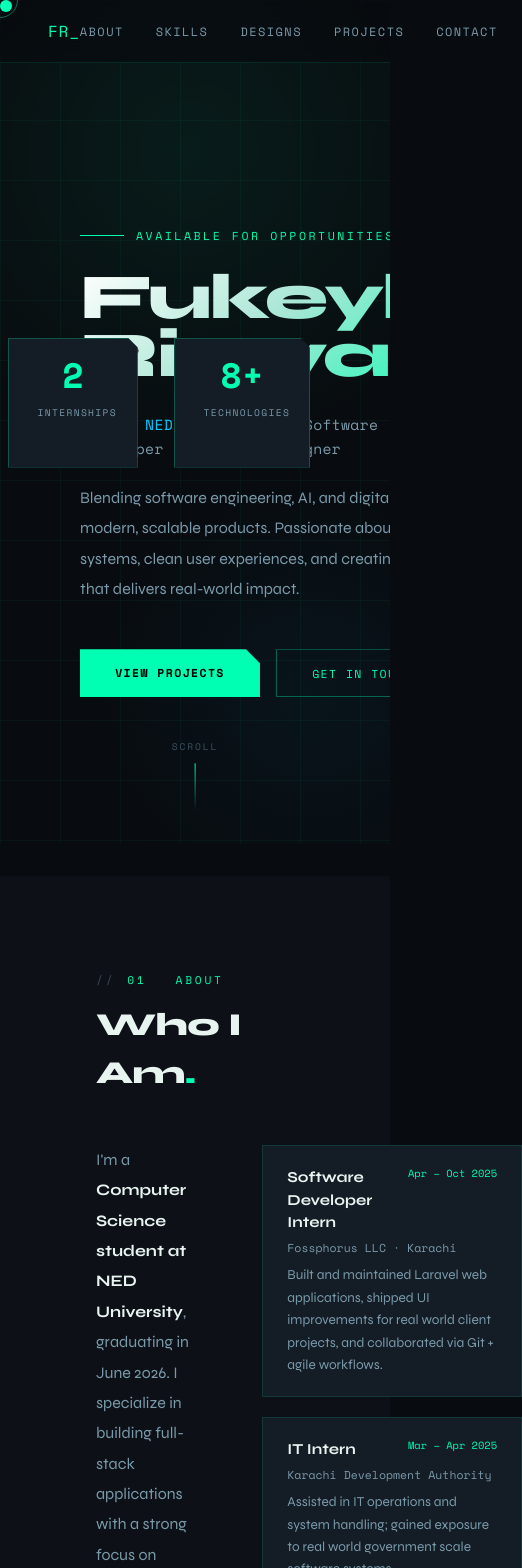
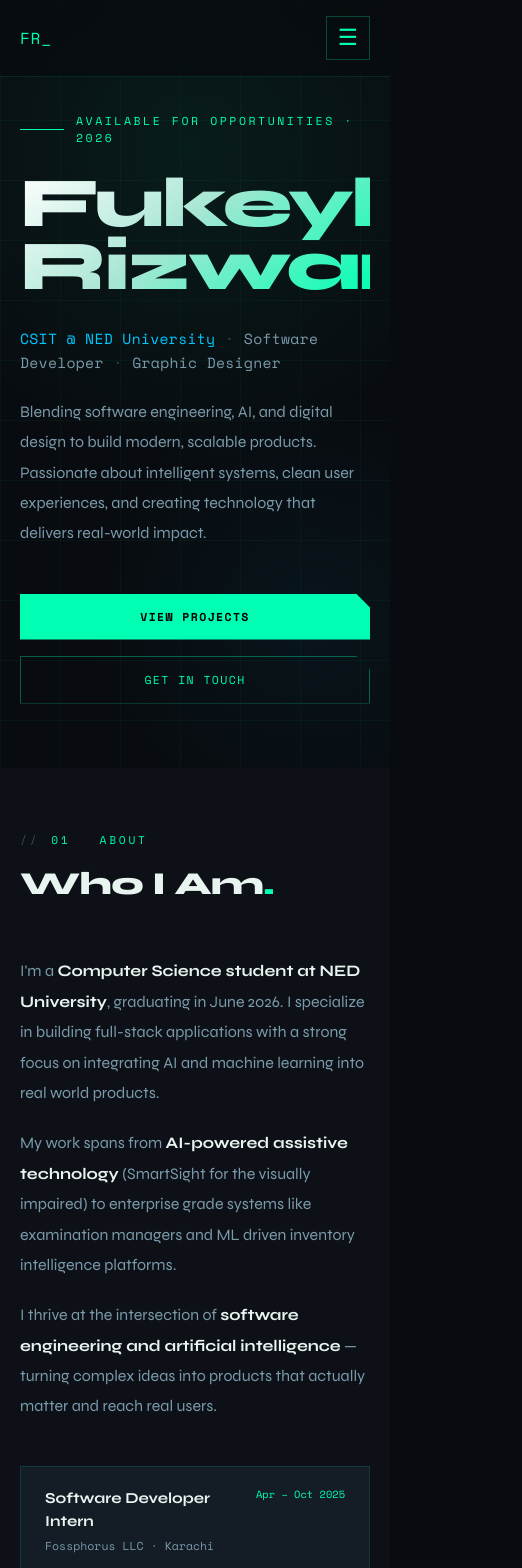
Before and after one commit to fukeyha2003/Fukeyha-portfolio, a Next.js app: page / in a window 390 px wide. Shown: the top 1568 px of the page, 522 px wide, since content can reach past the window. Built offline with nearby package versions, Linux system fonts and the light colour scheme.

Commit message:
redeploy

```diff
--- a/app/globals.css
+++ b/app/globals.css
@@ -85,3 +85,131 @@ body {
   background: rgba(0, 255, 178, 0.2);
   color: var(--accent);
 }
+.navbar {
+  position: fixed;
+  top: 0;
+  width: 100%;
+  z-index: 100;
+  padding: 1.2rem 3rem;
+  display: flex;
+  align-items: center;
+  justify-content: space-between;
+  backdrop-filter: blur(16px);
+  border-bottom: 0.5px solid var(--border);
+}
+
+.logo {
+  font-family: var(--font-mono);
+  font-size: 1rem;
+  color: var(--accent);
+  letter-spacing: 0.05em;
+}
+
+.desktop-nav {
+  display: flex;
+  gap: 2rem;
+  list-style: none;
+}
+
+.desktop-nav a,
+.mobile-nav a {
+  color: var(--muted);
+  text-decoration: none;
+  font-family: var(--font-mono);
+  font-size: 0.75rem;
+  letter-spacing: 0.12em;
+  text-transform: uppercase;
+}
+
+.mobile-menu-btn {
+  display: none;
+  background: transparent;
+  border: 1px solid var(--border2);
+  color: var(--accent);
+  font-size: 1.4rem;
+  padding: 0.25rem 0.7rem;
+}
+
+.mobile-nav {
+  position: absolute;
+  top: 100%;
+  left: 1rem;
+  right: 1rem;
+  background: rgba(8, 11, 15, 0.98);
+  border: 1px solid var(--border);
+  display: flex;
+  flex-direction: column;
+  gap: 1rem;
+  padding: 1.25rem;
+}
+
+@media (max-width: 768px) {
+  body {
+    cursor: auto;
+  }
+
+  .cursor-dot,
+  .cursor-ring {
+    display: none;
+  }
+
+  .navbar {
+    padding: 1rem 1.25rem !important;
+  }
+
+  .desktop-nav {
+    display: none !important;
+  }
+
+  .mobile-menu-btn {
+    display: block;
+  }
+
+  .hero-section {
+    padding: 7rem 1.25rem 4rem !important;
+    min-height: auto !important;
+  }
+
+  .hero-content {
+    max-width: 100% !important;
+    padding-top: 0 !important;
+  }
+
+  .hero-stats {
+    display: none !important;
+  }
+
+  .scroll-indicator {
+    display: none !important;
+  }
+  .hero-buttons {
+    flex-direction: column !important;
+  }
+
+  .hero-buttons a {
+    width: 100%;
+    text-align: center;
+  }
+
+  .responsive-section {
+    padding: 4rem 1.25rem !important;
+    margin: 0 auto !important;
+  }
+
+  .responsive-grid-2,
+  .project-grid,
+  .design-grid,
+  .contact-grid,
+  .contact-form-grid {
+    grid-template-columns: 1fr !important;
+    gap: 1.5rem !important;
+  }
+
+  h1 {
+    font-size: clamp(3rem, 18vw, 4.5rem) !important;
+  }
+
+  h2 {
+    font-size: 2rem !important;
+  }
+}
--- a/components/About.jsx
+++ b/components/About.jsx
@@ -54,7 +54,7 @@ export default function About() {
   const { ref, inView } = useInView({ triggerOnce: true, threshold: 0.1 })
 
   return (
-    <section id="about" style={{ background: 'var(--bg2)',padding: '6rem', maxWidth: 1200, margin: '2rem auto' }}>
+    <section id="about" className="responsive-section" style={{ background: 'var(--bg2)',padding: '6rem', maxWidth: 1200, margin: '2rem auto' }}>
       <div
         ref={ref}
         style={{
@@ -76,7 +76,7 @@ export default function About() {
         </h2>
       </div>
 
-      <div style={{ display: 'grid', gridTemplateColumns: '1fr 1fr', gap: '4rem', alignItems: 'start' }}>
+      <div className="responsive-grid-2" style={{ display: 'grid', gridTemplateColumns: '1fr 1fr', gap: '4rem', alignItems: 'start' }}>
         <div>
           {[
             <>I'm a <strong style={{ color: 'var(--text)' }}>Computer Science student at NED University</strong>, graduating in June 2026. I specialize in building full-stack applications with a strong focus on integrating AI and machine learning into real world products.</>,
--- a/components/Contact.jsx
+++ b/components/Contact.jsx
@@ -49,7 +49,7 @@ const handleSubmit = async (e) => {
   }
 
   return (
-    <section id="contact" style={{ padding: '6rem', maxWidth: 1200, margin: '0 auto' }}>
+    <section id="contact" className="responsive-section" style={{ padding: '6rem', maxWidth: 1200, margin: '0 auto' }}>
       <div
         ref={ref}
         style={{
@@ -73,7 +73,7 @@ const handleSubmit = async (e) => {
           I'm graduating June 2026 and open to full-time roles, internships, and interesting collaborations.
         </p>
 
-        <div style={{ display: 'grid', gridTemplateColumns: '1fr 1fr', gap: '4rem', alignItems: 'start' }}>
+        <div className="contact-grid" style={{ display: 'grid', gridTemplateColumns: '1fr 1fr', gap: '4rem', alignItems: 'start' }}>
           {/* Contact Info */}
           <div>
             {[
@@ -111,7 +111,7 @@ const handleSubmit = async (e) => {
 
           {/* Contact Form */}
           <form onSubmit={handleSubmit} style={{ display: 'flex', flexDirection: 'column', gap: '1rem' }}>
-            <div style={{ display: 'grid', gridTemplateColumns: '1fr 1fr', gap: '1rem' }}>
+            <div className="contact-form-grid" style={{ display: 'grid', gridTemplateColumns: '1fr 1fr', gap: '1rem' }}>
               <div>
                 <label style={{ fontFamily: 'var(--font-mono)', fontSize: '0.65rem', color: 'var(--muted)', letterSpacing: '0.1em', textTransform: 'uppercase', display: 'block', marginBottom: '0.5rem' }}>Name</label>
                 <input
--- a/components/DesignerSkills.jsx
+++ b/components/DesignerSkills.jsx
@@ -126,7 +126,7 @@ export default function DesignerSkills() {
   const { ref, inView } = useInView({ triggerOnce: true, threshold: 0.1 })
 
   return (
-    <section id="designs" style={{ background: 'var(--bg2)', padding: '6rem 4rem' }}>
+    <section id="designs" className="responsive-section" style={{ background: 'var(--bg2)', padding: '6rem 4rem' }}>
       <div style={{ maxWidth: 1200, margin: '0 auto' }}>
         <div
           ref={ref}
@@ -157,7 +157,7 @@ export default function DesignerSkills() {
           </p>
         </div>
 
-        <div style={{
+        <div className="design-grid" style={{
           display: 'grid',
           gridTemplateColumns: 'repeat(auto-fit, minmax(260px, 1fr))',
           gap: '1.5rem',
--- a/components/Hero.jsx
+++ b/components/Hero.jsx
@@ -23,6 +23,7 @@ export default function Hero() {
 
   return (
     <section
+       className="hero-section"
       style={{
         minHeight: '100vh',
         display: 'flex',
@@ -58,7 +59,7 @@ export default function Hero() {
       }} />
 
       {/* MAIN CONTENT */}
-      <div style={{ position: 'relative', zIndex: 1, maxWidth: 780, paddingTop: '80px' }}>
+      <div className="hero-content" style={{ position: 'relative', zIndex: 1, maxWidth: 780, paddingTop: '80px' }}>
 
         {/* Tag */}
         <div
@@ -129,7 +130,7 @@ export default function Hero() {
         </p>
 
         {/* Buttons */}
-        <div className="hero-reveal" style={{ display: 'flex', gap: '1rem', flexWrap: 'wrap' }}>
+        <div className="hero-reveal hero-buttons" style={{ display: 'flex', gap: '1rem', flexWrap: 'wrap' }}>
           <a
             href="#projects"
             style={{
@@ -191,19 +192,16 @@ export default function Hero() {
       </div>
 
       {/* STAT CARDS */}
-      <div
-  className="hero-reveal"
+    <div
+  className="hero-reveal hero-stats"
   style={{
     position: "absolute",
     right: "5rem",
     top: "40%",
-    transform: "none",
     display: "flex",
     flexDirection: "row",
     gap: "2.25rem",
     zIndex: 1,
-    opacity: 1,
-    transition: "opacity 0.7s, transform 0.7s",
   }}
 >
         {stats.map(s => (
@@ -243,7 +241,7 @@ export default function Hero() {
       </div>
 
       {/* SCROLL INDICATOR */}
-      <div style={{
+      <div  className="scroll-indicator" style={{
         position: 'absolute',
         bottom: '2.5rem',
         left: '50%',
--- a/components/Navbar.jsx
+++ b/components/Navbar.jsx
@@ -1,13 +1,11 @@
 'use client'
 import { useEffect, useState } from 'react'
-import Link from 'next/link'
 
 const links = [
   { href: '#about', label: 'About' },
   { href: '#skills', label: 'Skills' },
   { href: '#designs', label: 'Designs' },
   { href: '#projects', label: 'Projects' },
-
   { href: '#contact', label: 'Contact' },
 ]
 
@@ -22,62 +20,32 @@ export default function Navbar() {
   }, [])
 
   return (
-    <nav
-      style={{
-        position: 'fixed', top: 0, width: '100%', zIndex: 100,
-        padding: '1.2rem 3rem',
-        display: 'flex', alignItems: 'center', justifyContent: 'space-between',
-        background: scrolled ? 'rgba(8,11,15,0.92)' : 'rgba(8,11,15,0.7)',
-        backdropFilter: 'blur(16px)',
-        borderBottom: '0.5px solid var(--border)',
-        transition: 'background 0.3s',
-      }}
-    >
-      <div style={{ fontFamily: 'var(--font-mono)', fontSize: '1rem', color: 'var(--accent)', letterSpacing: '0.05em' }}>
-        FR_
-      </div>
+    <nav className="navbar" style={{
+      background: scrolled ? 'rgba(8,11,15,0.92)' : 'rgba(8,11,15,0.7)',
+    }}>
+      <div className="logo">FR_</div>
 
-      {/* Desktop links */}
-      <ul style={{ display: 'flex', gap: '2rem', listStyle: 'none' }} className="hidden md:flex">
+      <ul className="desktop-nav">
         {links.map(l => (
           <li key={l.href}>
-            <a
-              href={l.href}
-              style={{
-                color: 'var(--muted)', textDecoration: 'none',
-                fontFamily: 'var(--font-mono)', fontSize: '0.75rem',
-                letterSpacing: '0.12em', textTransform: 'uppercase',
-                transition: 'color 0.2s',
-                cursor: 'none',
-              }}
-              onMouseEnter={e => (e.target.style.color = 'var(--accent)')}
-              onMouseLeave={e => (e.target.style.color = 'var(--muted)')}
-            >
-              {l.label}
-            </a>
+            <a href={l.href}>{l.label}</a>
           </li>
         ))}
       </ul>
 
-      {/* Download CV button */}
-      {/* <a
-        href="/Fukeyha_Rizwan_CV.pdf"
-        download
-        className="clip-btn"
-        style={{
-          fontFamily: 'var(--font-mono)', fontSize: '0.7rem',
-          color: 'var(--accent)', letterSpacing: '0.12em',
-          textTransform: 'uppercase', textDecoration: 'none',
-          border: '1px solid var(--border2)',
-          padding: '0.5rem 1.1rem',
-          transition: 'background 0.2s',
-          cursor: 'none',
-        }}
-        onMouseEnter={e => (e.currentTarget.style.background = 'rgba(0,255,178,0.08)')}
-        onMouseLeave={e => (e.currentTarget.style.background = 'transparent')}
-      >
-        Download CV
-      </a> */}
+      <button className="mobile-menu-btn" onClick={() => setMenuOpen(!menuOpen)}>
+        {menuOpen ? '×' : '☰'}
+      </button>
+
+      {menuOpen && (
+        <div className="mobile-nav">
+          {links.map(l => (
+            <a key={l.href} href={l.href} onClick={() => setMenuOpen(false)}>
+              {l.label}
+            </a>
+          ))}
+        </div>
+      )}
     </nav>
   )
 }
--- a/components/Projects.jsx
+++ b/components/Projects.jsx
@@ -346,7 +346,7 @@ export default function Projects() {
   const { ref, inView } = useInView({ triggerOnce: true, threshold: 0.1 })
 
   return (
-    <section id="projects" style={{ padding: '6rem 4rem', maxWidth: 1200, margin: '0 auto' }}>
+    <section id="projects" className="responsive-section" style={{ padding: '6rem 4rem', maxWidth: 1200, margin: '0 auto' }}>
       <div
         ref={ref}
         style={{
@@ -374,7 +374,7 @@ export default function Projects() {
       </div>
 
       {/* 2-column grid */}
-      <div style={{
+      <div className="project-grid" style={{
         display: 'grid',
         gridTemplateColumns: 'repeat(2, 1fr)',
         gap: '1.75rem',
--- a/components/Skills.jsx
+++ b/components/Skills.jsx
@@ -72,7 +72,11 @@ export default function Skills() {
   const { ref, inView } = useInView({ triggerOnce: true, threshold: 0.1 })
 
   return (
-    <div id="skills" style={{ background: 'var(--bg2)', padding: '6rem' }}>
+   <div
+  id="skills"
+  className="responsive-section"
+  style={{ background: 'var(--bg2)', padding: '6rem' }}
+>
       <div style={{ maxWidth: 1200, margin: '0 auto' }}>
         <div
           ref={ref}
```
